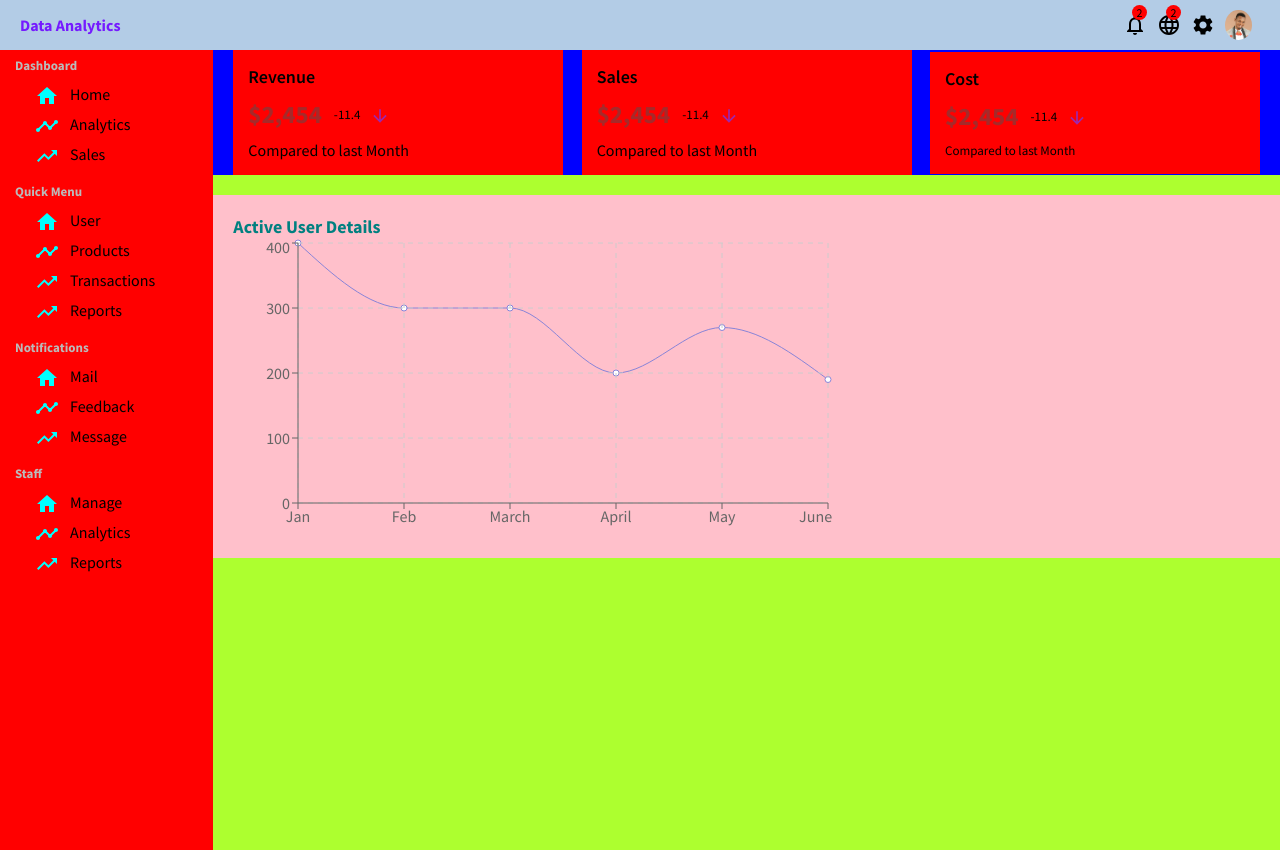
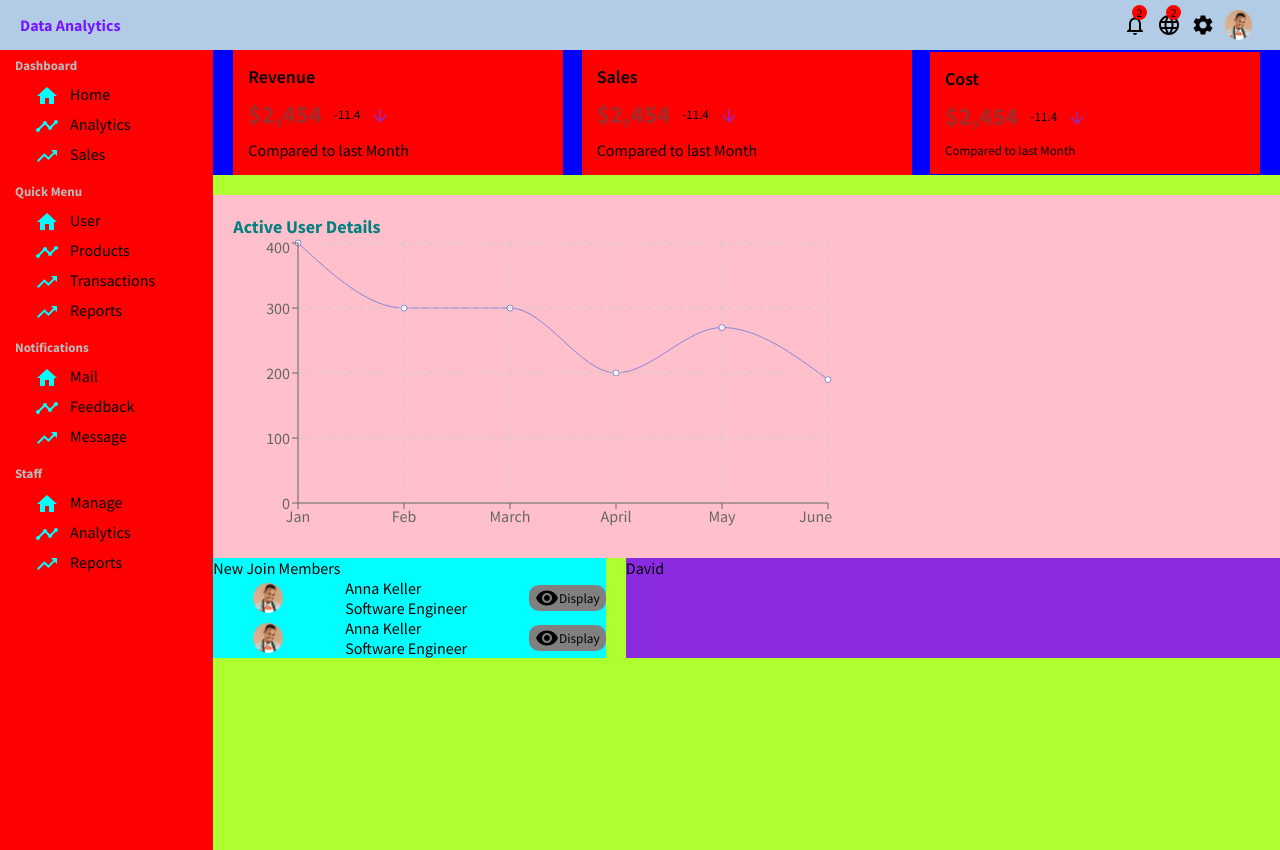
Before and after one commit to amiokuefe1/dasboard, a React (Create React App) app: page / in a window 1280 px wide. Built offline with nearby package versions, Linux system fonts and the light colour scheme.

Commit message:
I am working on the New Join Members Section on the MembersTransaction Component

```diff
--- a/src/App.js
+++ b/src/App.js
@@ -4,6 +4,7 @@ import MainSideBar from "./components/mainSideBar/MainSideBar";
 import HomeDashBoard from "./components/homeDashBoard/HomeDashBoard";
 import "./app.css"
 import ActiveUserDetails from "./components/homeDashBoard/activeUserDetails/ActiveUserDetails";
+import MembersTransactions from "./components/homeDashBoard/membersTransactionsComponent/MembersTransactions";
 
 function App() {
   return (
@@ -19,6 +20,7 @@ function App() {
         <div className="right">
           <HomeDashBoard />
           <ActiveUserDetails/>
+          <MembersTransactions/>
 
         </div>
 
--- a/src/components/homeDashBoard/HomeDashBoard.jsx
+++ b/src/components/homeDashBoard/HomeDashBoard.jsx
@@ -8,8 +8,6 @@ function HomeDashBoard() {
     <div className='homeDashBoardContainer'>
       <RevenueSalesCost />
 
-
-
     </div>
   )
 }
--- /dev/null
+++ b/src/components/homeDashBoard/membersTransactionsComponent/MembersTransactions.jsx
@@ -0,0 +1,47 @@
+import React from 'react'
+import './membersTransactions.css'
+import {Visibility} from '@mui/icons-material'
+
+function MembersTransactions() {
+  return (
+    <div className='membersTransactionsContainer'>
+
+        <div className='newMembers'>
+            <span>
+                New Join Members
+            </span>
+            <ul>
+                <li>
+                    <img className='imageWidget' src="/images/efe1.jpg"/>
+                    <div className='memberName'>
+                        <span>Anna Keller</span>
+                        <span>Software Engineer</span>
+                    </div>
+                    <button className='memberButton'>
+                        <Visibility/>
+                        Display
+                    </button>
+                </li>
+
+                <li>
+                    <img className='imageWidget' src="/images/efe1.jpg"/>
+                    <div className='memberName'>
+                        <span>Anna Keller</span>
+                        <span>Software Engineer</span>
+                    </div>
+                    <button className='memberButton'>
+                        <Visibility/>
+                        Display
+                    </button>
+                </li>
+            </ul>
+        </div>
+
+        <div className='transactions'>
+            David
+        </div>
+    </div>
+  )
+}
+
+export default MembersTransactions
--- /dev/null
+++ b/src/components/homeDashBoard/membersTransactionsComponent/membersTransactions.css
@@ -0,0 +1,64 @@
+.membersTransactionsContainer{
+    display: flex;
+
+}
+
+.membersTransactionsContainer > div{
+    flex-direction: row;
+    justify-content: space-between;
+    align-items: center;
+}
+
+.newMembers{
+    flex: 3;
+    background-color: aqua;
+}
+
+.transactions{
+    margin-left: 20px;
+    flex: 5;
+    background-color: blueviolet;
+}
+
+.newMembers{
+
+}
+
+.newMembers > ul > li{
+    list-style: none;
+    position: relative;
+    display: flex;
+    justify-content: space-between;
+    align-items:center;
+
+}
+
+.imageWidget{
+    /* position: absolute;
+    top: 6px; */
+    width: 30px;
+    height: 30px;
+    border-radius: 50%;
+    object-fit: cover;
+}
+
+.memberName{
+
+    display: flex;
+    flex-direction: column;
+    flex-wrap: wrap;
+}
+
+.memberButton{
+    /* position: absolute;
+    top: 2px;
+    right:2px; */
+    display: flex;
+
+    background-color: grey;
+    align-items: center;
+    border-radius: 10px;
+    border: none;
+
+    /* padding: 5px 12px; */
+}
```
